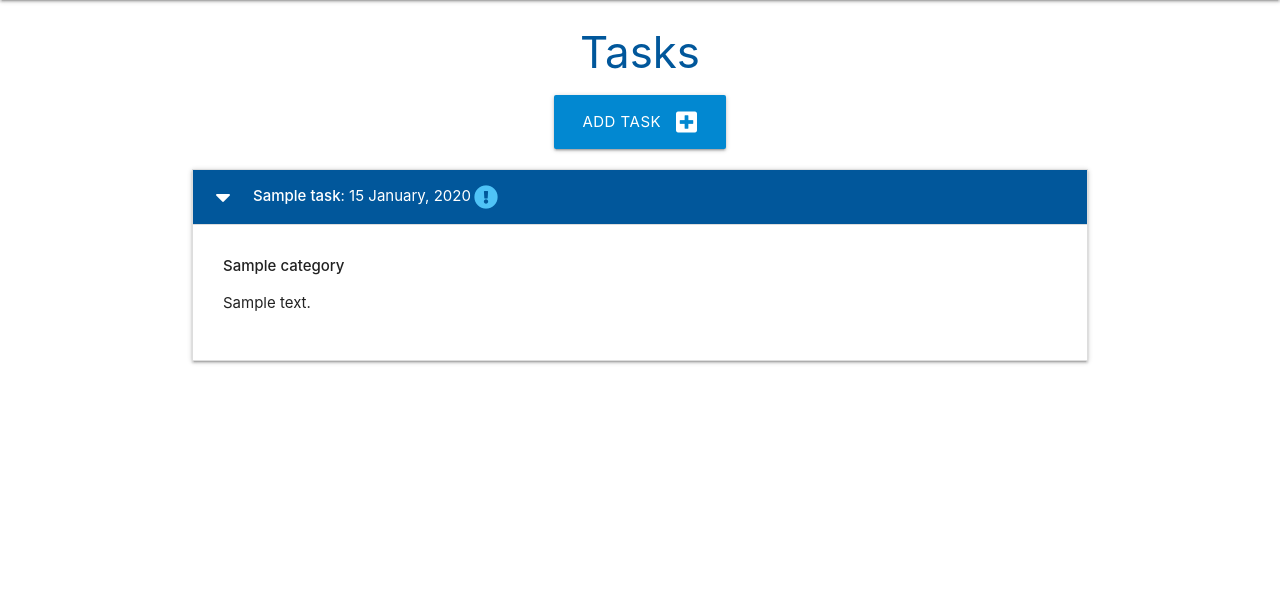
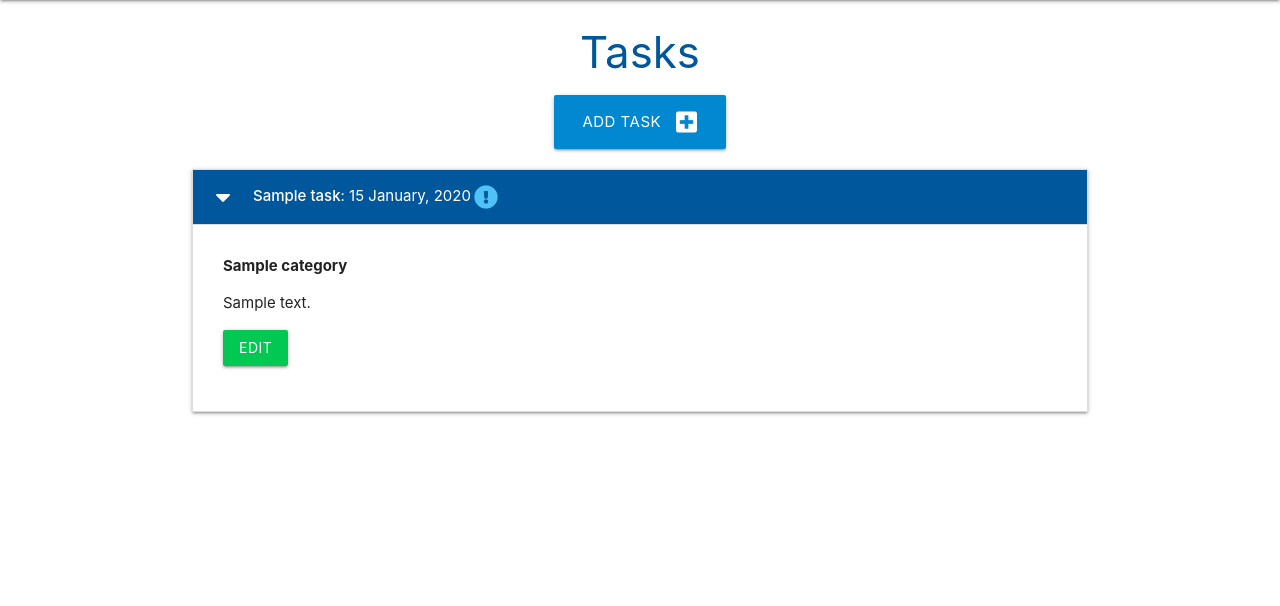
Before and after one commit to davidelan/crud_flask_materialize_project, a Flask app: page / in a window 1280 px wide, after a click that opens the changed part. Shown: the part 64-670 px from the top of the page. Run offline with Flask 3, Linux system fonts and the light colour scheme; tables that the repository leaves empty hold one stand-in row (values such as "Sample post").

Commit message:
Edit edit_task.html

```diff
--- a/taskmanager/static/css/style.css
+++ b/taskmanager/static/css/style.css
@@ -8,3 +8,7 @@ body {
 main {
     flex: 1 0 auto;
 }
+
+.collapsible-body>strong {
+    font-weight: bolder;
+}
--- a/taskmanager/templates/tasks.html
+++ b/taskmanager/templates/tasks.html
@@ -24,6 +24,9 @@
         <div class="collapsible-body">
             <strong>{{ task.category }}</strong>
             <p>{{ task.task_description }}</p>
+            <p>
+                <a href="{{ url_for('edit_task', task_id=task.id) }}" class="btn green accent-4">Edit</a>
+            </p>
         </div>
     </li>
     {% endfor %}
```
Also changed, not shown: taskmanager/templates/edit_task.html (renamed from taskmanager/templates/edit_taks.html).
